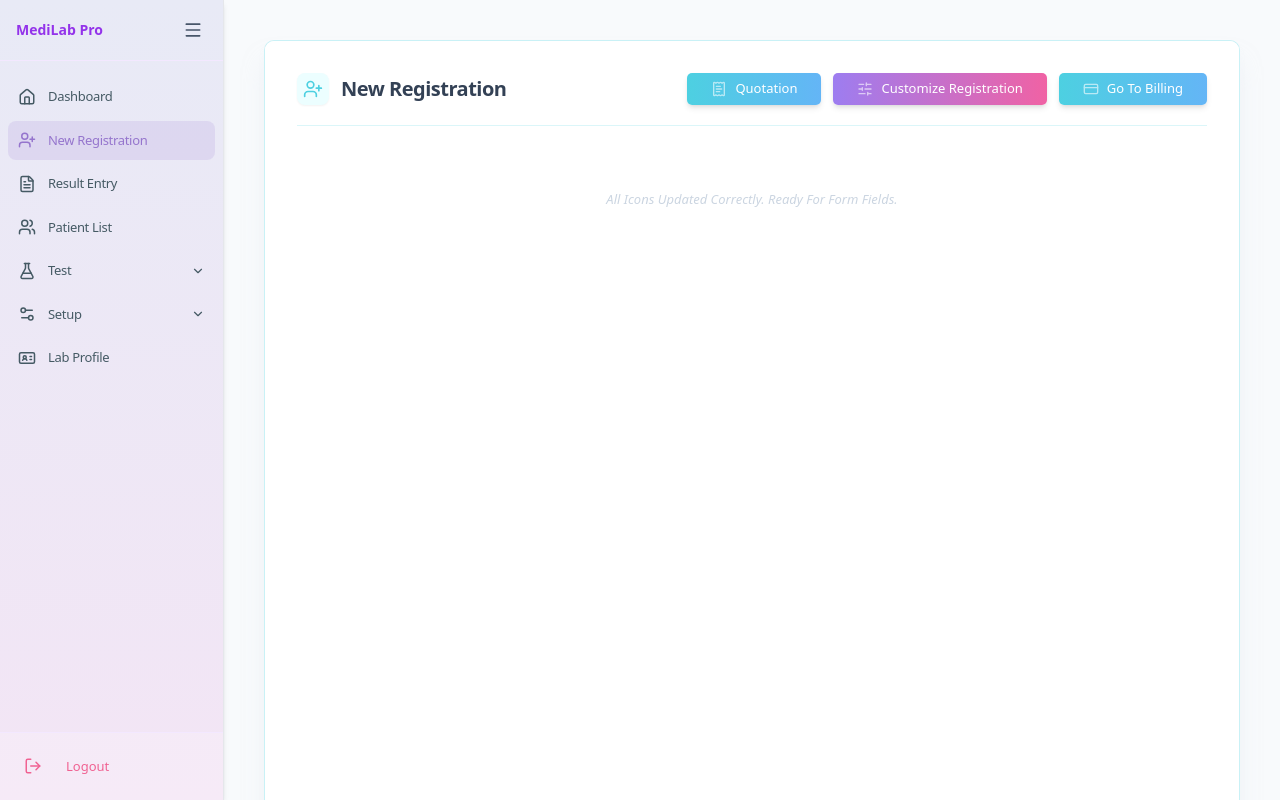
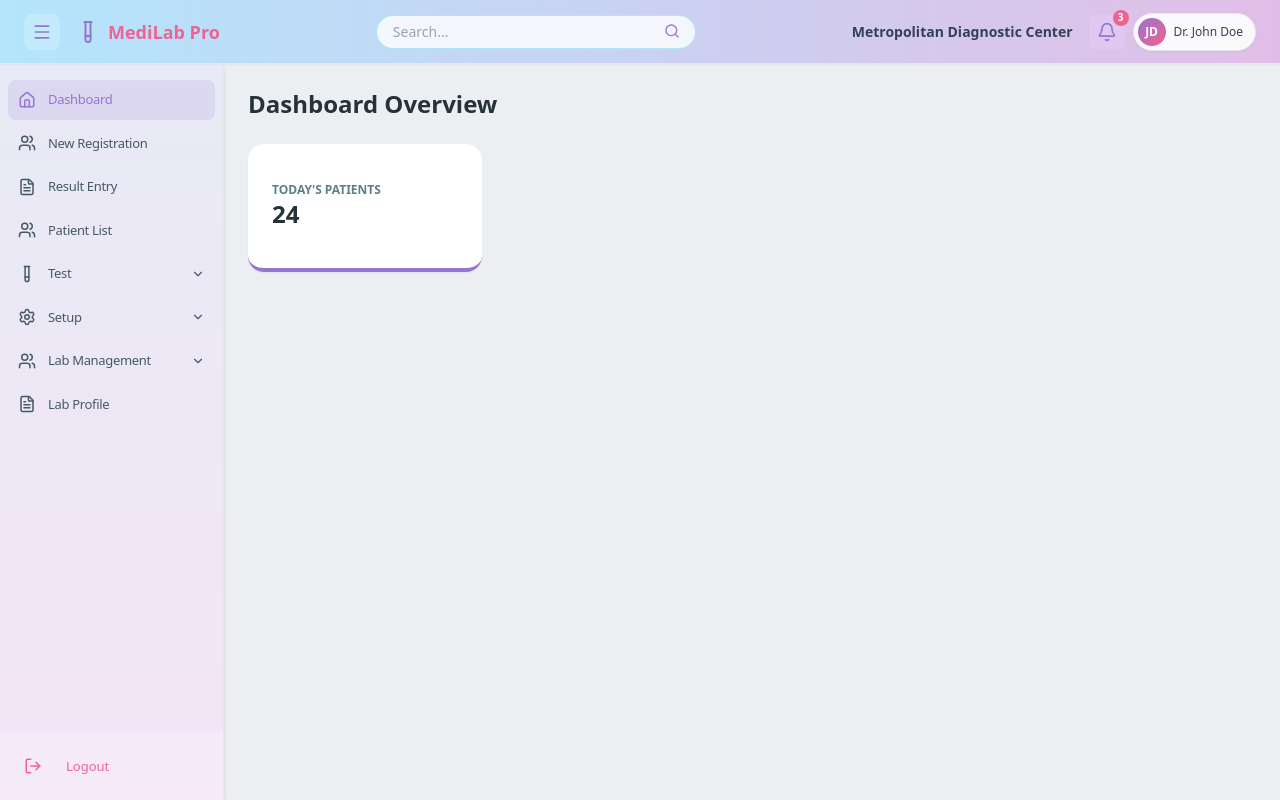
Before and after one commit to laleeth93-cyber/my-lab-app, a Next.js app: page / in a window 1280 px wide. Built offline with nearby package versions, Linux system fonts and the light colour scheme.

Commit message:
Baseline: Stable UI with restored header, refined sidebar, and finalized canvas styling

```diff
--- a/app/page.tsx
+++ b/app/page.tsx
@@ -1,50 +1,93 @@
 "use client";
 
 import React, { useState } from 'react';
-import {
-  Home,
-  UserPlus,
-  Users,
-  FileText,
-  FlaskConical,
-  Settings2,
-  IdCard,
-  ChevronDown,
-  ChevronUp,
-  LogOut,
-  ReceiptText,
-  SlidersHorizontal,
-  CreditCard,
-  Menu
-} from 'lucide-react';
-
-export default function MediLabPage() {
+import { Menu, X, Home, Users, TestTube, FileText, Settings, LogOut, Bell, Search, ChevronDown, ChevronUp } from 'lucide-react';
+export default function Dashboard() {
   const [isSidebarOpen, setIsSidebarOpen] = useState(true);
-  const [activeView, setActiveView] = useState('registration');
-  const [openMenus, setOpenMenus] = useState({ test: false, setup: false, mgmt: false });
+  const [openMenus, setOpenMenus] = useState<{ [key: string]: boolean }>({});
+  // This new line tracks which page is active
+  const [activeView, setActiveView] = useState('dashboard');
+  const colors = {
+    purple: "#9575cd",
+    cyan: "#4dd0e1",
+    blue: "#64b5f6",
+    pink: "#f06292",
+    background: "#eceff1",
+    darkText: "#263238",
+    mediumText: "#455a64",
+    lightText: "#607d8b" // Added this to fix the error
+  };
 
   return (
-    <div className="flex h-screen bg-slate-50 overflow-hidden font-sans">
+    <div className="h-screen w-full flex flex-col overflow-hidden bg-[#eceff1]">
 
-      {/* 1. SIDEBAR */}
+      {/* BLOCK HEADER OPEN */}
+      <header
+        className="h-16 flex items-center justify-between px-6 shadow-sm border-b shrink-0 z-50"
+        style={{ background: 'linear-gradient(to right, #b3e5fc, #e1bee7)' }}
+      >
+        <div className="flex items-center gap-4 min-w-fit">
+          <button
+            onClick={() => setIsSidebarOpen(!isSidebarOpen)}
+            className="p-2 rounded-lg bg-white/20 transition hover:bg-white/40"
+            style={{ color: '#9575cd' }}
+          >
+            <Menu size={20} />
+          </button>
+          <div className="flex items-center gap-2">
+            <TestTube size={24} style={{ color: '#9575cd' }} />
+            <h1 className="text-lg font-bold" style={{ color: '#f06292' }}>MediLab Pro</h1>
+          </div>
+        </div>
+
+        <div className="flex-1 max-w-xs relative">
+          <input
+            type="text"
+            placeholder="Search..."
+            className="w-full py-1.5 px-4 pr-10 rounded-full border bg-white/80 text-sm focus:outline-none focus:ring-2 transition"
+            style={{ borderColor: 'rgba(77,208,225,0.4)', color: '#455a64' }}
+          />
+          <span className="absolute right-4 top-2 text-purple-400">
+            <Search size={16} style={{ color: '#9575cd' }} />
+          </span>
+        </div>
+
+        <div className="flex items-center gap-4 min-w-fit">
+          <div className="hidden lg:flex items-center gap-2 text-slate-700">
+             <span className="font-semibold text-sm">Metropolitan Diagnostic Center</span>
+          </div>
+          <div className="flex items-center gap-2">
+            <div className="relative p-2 rounded-lg bg-purple-200/30" style={{ color: '#9575cd' }}>
+              <Bell size={20} />
+              <span className="absolute -top-1 -right-1 flex h-4 w-4 items-center justify-center rounded-full text-[10px] text-white font-bold"
+                    style={{ background: '#f06292' }}>3</span>
+            </div>
+            <div className="flex items-center gap-2 bg-white/90 rounded-full pl-1 pr-3 py-1 shadow-sm border">
+              <div className="w-7 h-7 rounded-full flex items-center justify-center text-white font-bold text-xs"
+                   style={{ background: 'linear-gradient(to bottom right, #9575cd, #f06292)' }}>JD</div>
+              <span className="text-xs font-medium text-slate-700">Dr. John Doe</span>
+            </div>
+          </div>
+        </div>
+      </header>
+      {/* BLOCK HEADER CLOSE */}
+
+      <div className="flex flex-1 overflow-hidden">
+      {/* This 'flex-1 overflow-hidden' is the key to fixing the sidebar */}
+        {/* BLOCK SIDEBAR OPEN */}
         <aside
           className={`${isSidebarOpen ? 'w-56' : 'w-16'} transition-all duration-300 flex flex-col shadow-md border-r bg-white h-full overflow-y-auto shrink-0 z-40`}
           style={{ background: 'linear-gradient(to bottom, #e8eaf6, #f3e5f5)' }}
         >
-        <div className="p-4 flex items-center justify-between border-b border-purple-100">
-          {isSidebarOpen && <h1 className="font-bold text-purple-600 truncate text-sm">MediLab Pro</h1>}
-          <button onClick={() => setIsSidebarOpen(!isSidebarOpen)} className="p-1 hover:bg-white/50 rounded">
-            <Menu size={20} className="text-slate-600" />
-          </button>
-        </div>
+          <nav className="flex-1 py-4">
+            <ul className="space-y-1 px-2"> {/* Reduced horizontal padding */}
 
-        <nav className="flex-1 py-4">
-          <ul className="space-y-1 px-2">
+              {/* Primary Links */}
               {[
                 { id: 'dashboard', icon: <Home size={18}/>, label: 'Dashboard' },
-              { id: 'registration', icon: <UserPlus size={18}/>, label: 'New registration' }, // fa-user-plus
+                { id: 'registration', icon: <Users size={18}/>, label: 'New registration' },
                 { id: 'entry', icon: <FileText size={18}/>, label: 'Result entry' },
-              { id: 'list', icon: <Users size={18}/>, label: 'Patient list' }, // fa-users
+                { id: 'list', icon: <Users size={18}/>, label: 'Patient list' },
               ].map((item) => (
                 <li key={item.id} onClick={() => setActiveView(item.id)}
                     className={`flex items-center ${isSidebarOpen ? 'justify-start gap-3' : 'justify-center'} p-2.5 rounded-lg cursor-pointer transition-all hover:bg-white/50`}
@@ -57,42 +100,86 @@ export default function MediLabPage() {
                 </li>
               ))}
 
-            {/* Test (fa-flask) */}
+              {/* Dropdown: Test */}
               <div className="mt-1">
                 <li onClick={() => isSidebarOpen && setOpenMenus(prev => ({ ...prev, test: !prev.test }))}
                   className={`flex items-center ${isSidebarOpen ? 'justify-between' : 'justify-center'} p-2.5 rounded-lg text-[#455a64] font-medium text-[13px] cursor-pointer hover:bg-white/50 capitalize`}
                 >
                   <div className="flex items-center gap-3">
-                  <FlaskConical size={18} className="flex-shrink-0" />
+                    <TestTube size={18} className="flex-shrink-0" />
                     {isSidebarOpen && <span className="tracking-tight">Test</span>}
                   </div>
                   {isSidebarOpen && (openMenus.test ? <ChevronUp size={14} /> : <ChevronDown size={14} />)}
                 </li>
+                {isSidebarOpen && openMenus.test && (
+                  <ul className="ml-8 mt-1 space-y-1 border-l border-purple-200"> {/* Slightly reduced margin */}
+                    {['Tests', 'Specimen & formats', 'Parameters', 'Templates', 'Packages'].map((sub) => (
+                      <li key={sub} onClick={() => setActiveView(sub.toLowerCase().replace(/ /g, '_'))}
+                          className="p-2 text-[13px] font-medium text-slate-500 hover:text-[#9575cd] cursor-pointer pl-4 capitalize transition-colors">
+                        {sub}
+                      </li>
+                    ))}
+                  </ul>
+                )}
               </div>
 
-            {/* Setup (fa-cogs) */}
+              {/* Dropdown: Setup */}
               <div className="mt-1">
                 <li onClick={() => isSidebarOpen && setOpenMenus(prev => ({ ...prev, setup: !prev.setup }))}
                   className={`flex items-center ${isSidebarOpen ? 'justify-between' : 'justify-center'} p-2.5 rounded-lg text-[#455a64] font-medium text-[13px] cursor-pointer hover:bg-white/50 capitalize`}
                 >
                   <div className="flex items-center gap-3">
-                  <Settings2 size={18} className="flex-shrink-0" />
+                    <Settings size={18} className="flex-shrink-0" />
                     {isSidebarOpen && <span className="tracking-tight">Setup</span>}
                   </div>
                   {isSidebarOpen && (openMenus.setup ? <ChevronUp size={14} /> : <ChevronDown size={14} />)}
                 </li>
+                {isSidebarOpen && openMenus.setup && (
+                  <ul className="ml-8 mt-1 space-y-1 border-l border-cyan-200">
+                    {['Reports', 'UOM', 'Multivalues', 'Vacutainer', 'Doctors', 'Department'].map((sub) => (
+                      <li key={sub} onClick={() => setActiveView(sub.toLowerCase())}
+                          className="p-2 text-[13px] font-medium text-slate-500 hover:text-[#4dd0e1] cursor-pointer pl-4 capitalize transition-colors">
+                        {sub}
+                      </li>
+                    ))}
+                  </ul>
+                )}
               </div>
 
-            {/* Lab Profile (fa-id-card) */}
+              {/* Dropdown: Management */}
+              <div className="mt-1">
+                <li onClick={() => isSidebarOpen && setOpenMenus(prev => ({ ...prev, mgmt: !prev.mgmt }))}
+                  className={`flex items-center ${isSidebarOpen ? 'justify-between' : 'justify-center'} p-2.5 rounded-lg text-[#455a64] font-medium text-[13px] cursor-pointer hover:bg-white/50 capitalize`}
+                >
+                  <div className="flex items-center gap-3">
+                    <Users size={18} className="flex-shrink-0" />
+                    {isSidebarOpen && <span className="tracking-tight">Lab management</span>}
+                  </div>
+                  {isSidebarOpen && (openMenus.mgmt ? <ChevronUp size={14} /> : <ChevronDown size={14} />)}
+                </li>
+                {isSidebarOpen && openMenus.mgmt && (
+                  <ul className="ml-8 mt-1 space-y-1 border-l border-pink-200">
+                    {['Referral list', 'Manage users', 'Processing lab'].map((sub) => (
+                      <li key={sub} onClick={() => setActiveView(sub.toLowerCase().replace(/ /g, '_'))}
+                          className="p-2 text-[13px] font-medium text-slate-500 hover:text-[#f06292] cursor-pointer pl-4 capitalize transition-colors">
+                        {sub}
+                      </li>
+                    ))}
+                  </ul>
+                )}
+              </div>
+
+              {/* Lab Profile */}
               <li onClick={() => setActiveView('profile')}
                   className={`flex items-center ${isSidebarOpen ? 'justify-start gap-3' : 'justify-center'} p-2.5 mt-1 rounded-lg cursor-pointer transition-all hover:bg-white/50 text-[#455a64]`}
                   style={{
                     backgroundColor: activeView === 'profile' ? 'rgba(149, 117, 205, 0.15)' : 'transparent',
                     color: activeView === 'profile' ? '#9575cd' : '#455a64'
                   }}>
-              <IdCard size={18} className="flex-shrink-0" />
+                <FileText size={18} className="flex-shrink-0" />
                 {isSidebarOpen && <span className="text-[13px] font-medium capitalize tracking-tight">Lab profile</span>}
               </li>
+
             </ul>
           </nav>
 
@@ -103,60 +190,95 @@ export default function MediLabPage() {
              </div>
           </div>
         </aside>
+        {/* BLOCK SIDEBAR CLOSE */}
+        {/* BLOCK MAIN CONTENT OPEN */}
+        <main className="flex-1 p-6 overflow-y-auto h-full bg-[#eceff1]">
+          <div className="max-w-7xl mx-auto pb-20">
 
-      {/* 2. MAIN CONTENT AREA */}
-      <main className="flex-1 flex flex-col min-w-0 overflow-y-auto bg-slate-50 p-6 md:p-10">
+            {/* VIEW 1: DASHBOARD */}
+            {activeView === 'dashboard' && (
+              <div className="animate-in fade-in duration-500">
+                <h2 className="text-2xl font-bold text-[#263238] mb-6">Dashboard Overview</h2>
+                <div className="grid grid-cols-1 md:grid-cols-4 gap-6">
+                   <div className="bg-white p-6 rounded-2xl shadow-sm border-b-4 border-[#9575cd] h-32 flex flex-col justify-center">
+                      <p className="text-xs font-bold text-[#607d8b] uppercase">Today's Patients</p>
+                      <p className="text-2xl font-bold text-[#263238]">24</p>
+                   </div>
+                   {/* Card placeholders... */}
+                </div>
+              </div>
+            )}
 
+            {/* VIEW 2: REGISTRATION PAGE */}
             {activeView === 'registration' && (
-          <div className="animate-in slide-in-from-bottom-2 duration-500">
+              <div className="animate-in slide-in-from-bottom-2 duration-500 h-full">
+
+                {/* Unified Big Canvas with Hairline Cyan Border */}
                 <div className="bg-white rounded-[10px] shadow-xl shadow-slate-200/50 border-[0.5px] min-h-[900px] max-w-6xl mx-auto flex flex-col overflow-hidden"
                      style={{ borderColor: 'rgba(77, 208, 225, 0.3)' }}>
 
+                  {/* 1. Header & Action Bar Area */}
                   <div className="p-8 pb-4 bg-white">
                     <div className="flex flex-col md:flex-row md:items-center justify-between gap-4 mb-5">
                       <div className="flex items-center gap-3">
+                        {/* Reduced Registration Icon Size */}
                         <div className="p-1.5 rounded-lg bg-cyan-50 text-[#4dd0e1] shadow-sm">
-                      <UserPlus size={20} /> {/* fa-user-plus */}
+                          <Users size={20} />
                         </div>
+                        {/* Reduced Heading Font Size */}
                         <h2 className="text-xl font-bold text-slate-700 tracking-tight">New Registration</h2>
                       </div>
 
                       <div className="flex flex-wrap items-center gap-3">
+                        {/* Quotation Button (5px Radius) */}
                         <button className="flex items-center gap-2 px-6 py-1.5 rounded-[5px] text-white font-medium text-[13px] capitalize shadow-md transition-all hover:opacity-90 active:scale-95"
                           style={{ background: 'linear-gradient(to right, #4dd0e1, #64b5f6)' }}>
-                      <ReceiptText size={16} className="opacity-60" /> {/* fa-file-invoice-dollar */}
+                          <FileText size={16} className="opacity-40" />
                           Quotation
                         </button>
 
+                        {/* Customize Registration Button (5px Radius) */}
                         <button className="flex items-center gap-2 px-6 py-1.5 rounded-[5px] text-white font-medium text-[13px] capitalize shadow-md transition-all hover:opacity-90 active:scale-95"
                           style={{ background: 'linear-gradient(to right, #9d7df0, #f062a4)' }}>
-                      <SlidersHorizontal size={16} className="opacity-60" /> {/* fa-sliders-h */}
+                          <Settings size={16} className="opacity-40" />
                           Customize registration
                         </button>
 
+                        {/* Go to Billing Button (5px Radius) */}
                         <button className="flex items-center gap-2 px-6 py-1.5 rounded-[5px] text-white font-medium text-[13px] capitalize shadow-md transition-all hover:opacity-90 active:scale-95"
                           style={{ background: 'linear-gradient(to right, #4dd0e1, #64b5f6)' }}>
-                      <CreditCard size={16} className="opacity-60" /> {/* fa-credit-card */}
+                          <Bell size={16} className="opacity-40" />
                           Go to billing
                         </button>
                       </div>
                     </div>
+
+                    {/* Hairline Cyan Line */}
                     <div className="h-[0.5px] w-full" style={{ backgroundColor: 'rgba(77, 208, 225, 0.2)' }}></div>
                   </div>
 
-              <div className="flex-1 p-12 flex flex-col items-center justify-start text-slate-300 italic text-[13px] font-medium capitalize">
-                  All icons updated correctly. Ready for form fields.
+                  {/* 2. Content Area */}
+                  <div className="flex-1 p-12 flex flex-col items-center justify-start">
+                      <p className="text-slate-300 italic text-[13px] font-medium capitalize">Unified canvas with compact header ready...</p>
                   </div>
+
+                </div>
+              </div>
+            )}
+            {/* VIEW 3: CATCH-ALL FOR OTHER PAGES */}
+            {!['dashboard', 'registration'].includes(activeView) && (
+              <div className="flex flex-col items-center justify-center h-full text-center">
+                <div className="p-6 bg-white rounded-3xl shadow-lg border border-purple-100">
+                   <h2 className="text-xl font-bold text-[#9575cd] uppercase mb-2">{activeView.replace(/_/g, ' ')}</h2>
+                   <p className="text-slate-400">This module is currently under development.</p>
                 </div>
               </div>
             )}
 
-        {activeView !== 'registration' && (
-          <div className="flex items-center justify-center h-full text-slate-400">
-            <p className="capitalize">{activeView.replace('_', ' ')} view coming soon...</p>
           </div>
-        )}
         </main>
+        {/* BLOCK MAIN CONTENT CLOSE */}
+      </div>
     </div>
   );
 }
```
Lines whose indentation alone changed are shown as unchanged.
